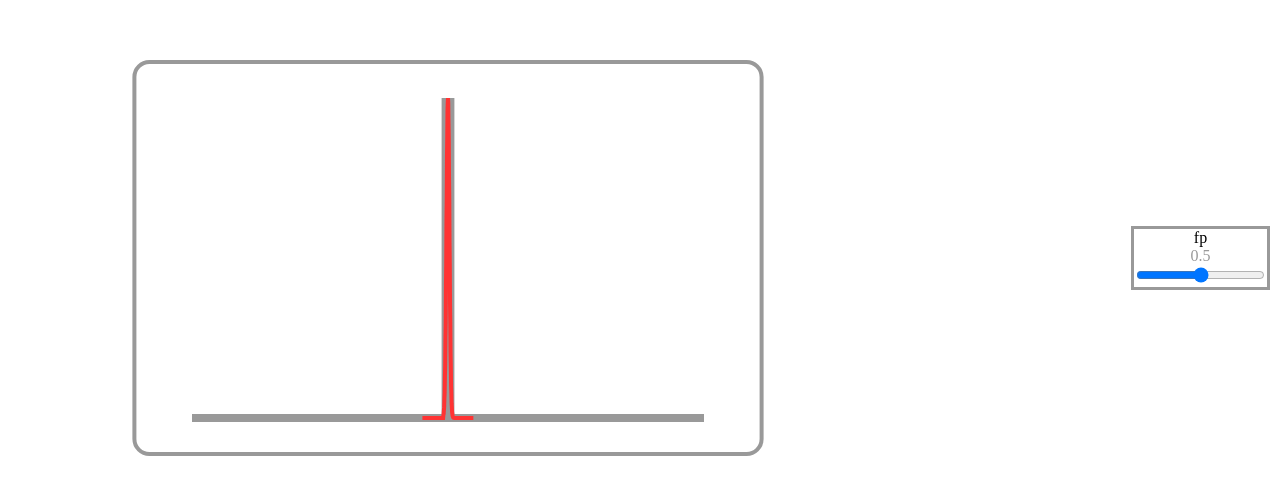
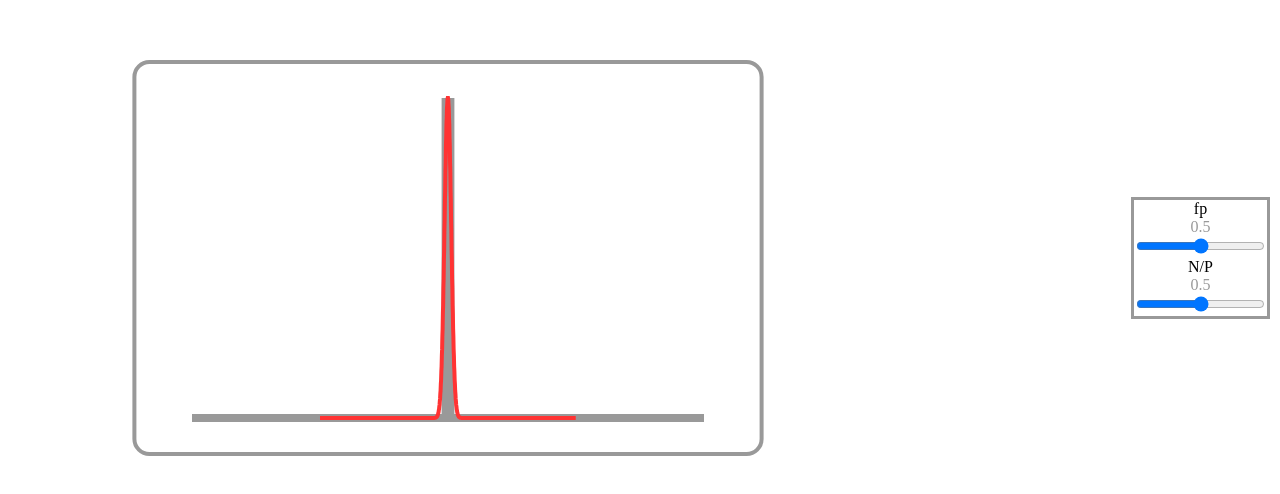
Before and after one commit to nickkantack/InteractiveJuryDistribution, a plain HTML site: page index.html in a window 1280 px wide. Shown: the part 142-636 px from the top of the page. Drawn offline with Linux system fonts and the light colour scheme.

Commit message:
Fixed major math errors with the normal approximation and added slider for N/P

```diff
--- a/index.html
+++ b/index.html
@@ -72,6 +72,9 @@
             <div class="sliderLabel">fp</div>
             <div id="fpValue" class="valueLabel">0.5</div>
             <input id="fpSlider" type="range"/>
+            <div class="sliderLabel">N/P</div>
+            <div id="NoverPValue" class="valueLabel">0.5</div>
+            <input id="NoverPSlider" type="range"/>
         </div>
         <script>
             warningDiv.style.display = "none";
@@ -79,13 +82,17 @@
                 fpValue.innerHTML = fpSlider.value / 100;
                 redrawGraph();
             });
+            NoverPSlider.addEventListener("input", () => {
+                NoverPValue.innerHTML = NoverPSlider.value / 100;
+                redrawGraph();
+            });
             function redrawGraph() {
                 let xAbsoluteValues = [];
                 let yAbsoluteValues = [];
 
                 const fp = fpSlider.value / 100;
-                const N = 300;
                 const P = 3000;
+                const N = parseInt(P * NoverPSlider.value / 100);
 
                 if (fp === 0) {
                     redSeries.style.display = "none";
@@ -125,14 +132,16 @@
                 const N_minus_n = N - n;
                 let binomialCoefficient = 1;
                 for (let q = 2; q <= n; q++) binomialCoefficient /= q;
-                for (let q = N_minus_n; q <= N; q++) binomialCoefficient *= q;
+                for (let q = N_minus_n + 1; q <= N; q++) binomialCoefficient *= q;
                 // If the binomialCoefficient is infinite, assume that a normal approximation would work here
-                if (isFinite(binomialCoefficient)) {
-                    return Math.pow(fp, n) * Math.pow(1 - fp, N_minus_n) * binomialCoefficient;
+                if (n < 30) {
+                    const probability = Math.pow(fp, n) * Math.pow(1 - fp, N_minus_n) * binomialCoefficient;
+                    return probability;
                 } else {
+                    console.log(`Using approximation`);
                     const sigma = Math.sqrt(N * fp * (1 - fp));
                     const mu = N * fp;
-                    return 1 / Math.sqrt(2 * Math.PI) / sigma * Math.exp(Math.pow(n - mu, 2) / 2 / Math.pow(sigma, 2));
+                    return 1 / Math.sqrt(2 * Math.PI) / sigma * Math.exp(-Math.pow(n - mu, 2) / 2 / Math.pow(sigma, 2));
                 }
             }
         </script>
```
